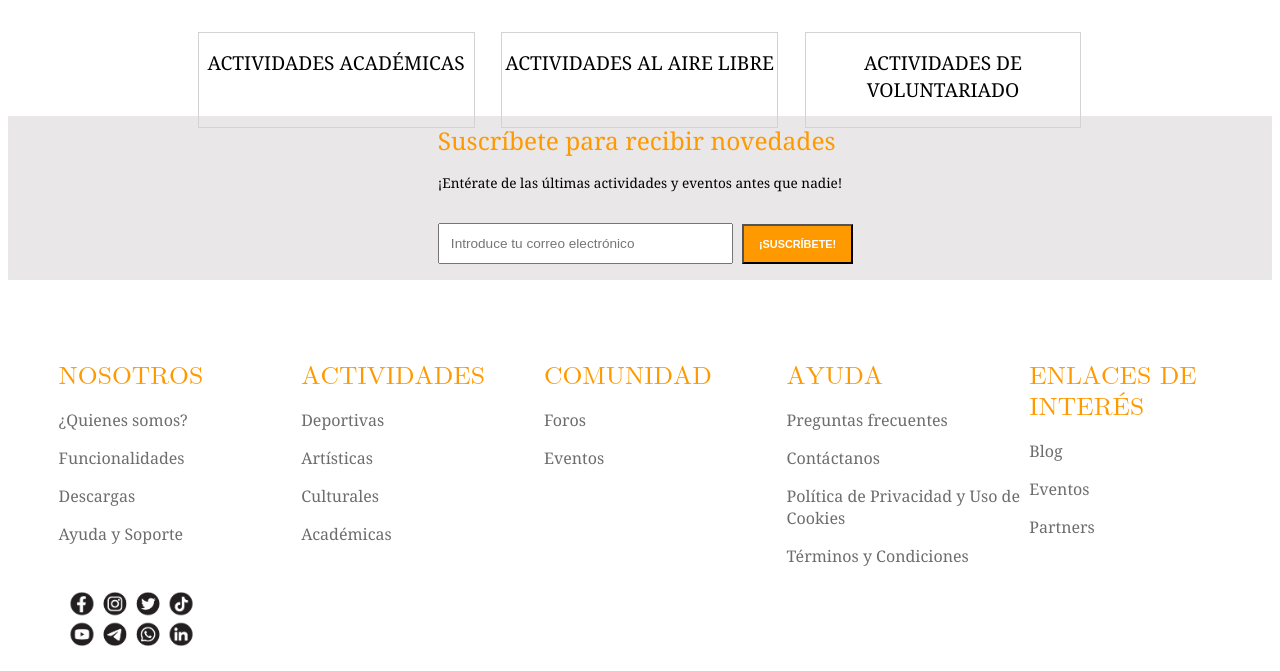
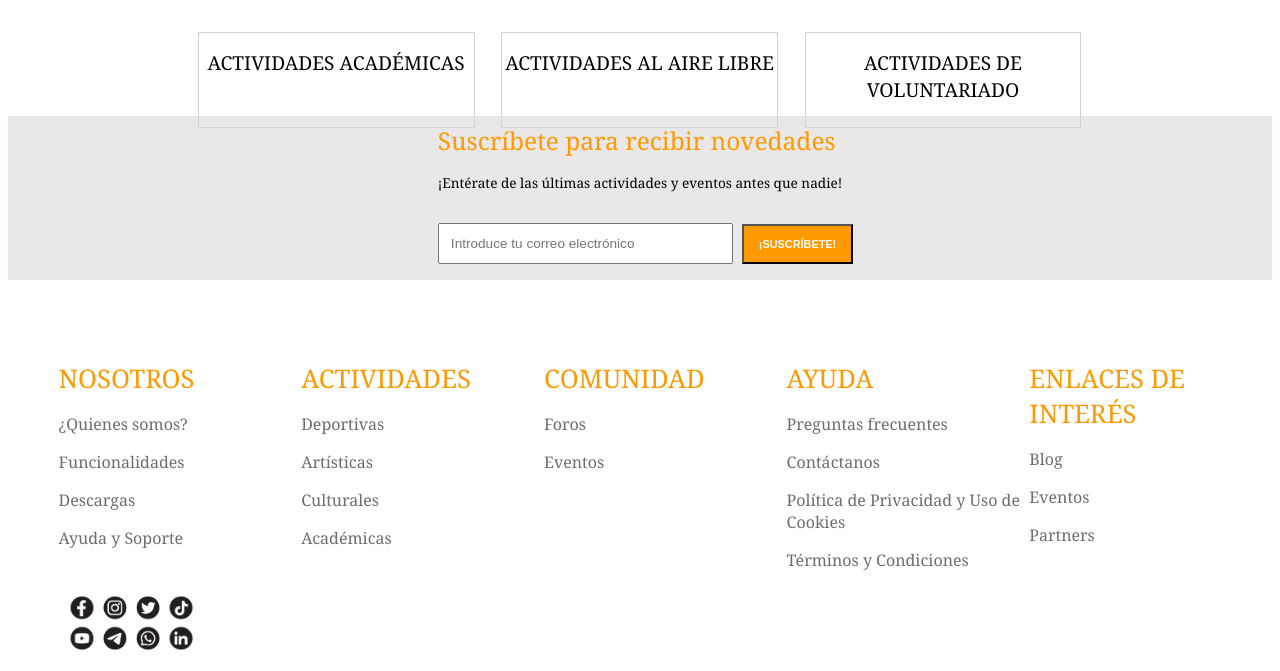
Before and after one commit to aalvaaro19/INTERFACESTFG, a PHP site: page /portada.php in a window 1280 px wide. Shown: the part 481-1152 px from the top of the page. Before the commit the page ends 1127 px from the top, so only its background shows below. Run offline with PHP 8.4, Linux system fonts and the light colour scheme.

Commit message:
Actualizar estilos del footer y página de inicio de sesión

```diff
--- a/estilos/apuntarse.css
+++ b/estilos/apuntarse.css
@@ -356,7 +356,7 @@ ul{
     margin-top: 1%;
     margin-left: 34%;
     width: 44%;
-    font-family: 'Gill Sans', 'Gill Sans MT', Calibri, 'Trebuchet MS', sans-serif;
+
     font-size: 85%;
 }
 
@@ -410,7 +410,6 @@ ul{
 
 .idiomas{
     width: 44%;
-    font-family: 'Gill Sans', 'Gill Sans MT', Calibri, 'Trebuchet MS', sans-serif;
     font-weight:normal;
     font-size:80%;
     float: right;
@@ -422,7 +421,6 @@ ul{
     font-size: 100%;
     margin-top: 1%;
     padding-left: 1%;
-    font-family: 'Gill Sans', 'Gill Sans MT', Calibri, 'Trebuchet MS', sans-serif;
     font-size: 130%;
 }
 
@@ -441,7 +439,6 @@ ul{
 .general h1{
     text-transform:uppercase;
     font-size:160%;
-    font-family:math;
 }
 
 .general p:hover{
@@ -455,7 +452,6 @@ ul{
 }
 
 #sesion{
-    font-family: 'Gill Sans', 'Gill Sans MT', Calibri, 'Trebuchet MS', sans-serif;
     font-size: 14px;
     color: white;
     margin-left: 74%;
--- a/estilos/nuevaPortada.css
+++ b/estilos/nuevaPortada.css
@@ -147,7 +147,7 @@ h1 {
 .promocion{
     text-align: center;
     text-transform: uppercase;
-    font-family: Playfair Display;
+
 }
 
 .promociones{
@@ -165,7 +165,6 @@ h1 {
     height: 120%;
     background-color: #f90;
     color: white;
-    font-family:'Franklin Gothic Medium', 'Arial Narrow', Arial, sans-serif;
     font-size: 120%;
 }
 .caja1 p{
@@ -176,7 +175,6 @@ h1 {
 .caja2{
     border: 1px solid lightgray;
     height: 120%;
-    font-family:'Franklin Gothic Medium', 'Arial Narrow', Arial, sans-serif;
     font-size: 120%;
 }
 
@@ -226,7 +224,6 @@ section{
     margin-top: 1%;
     margin-left: 34%;
     width: 44%;
-    font-family: 'Gill Sans', 'Gill Sans MT', Calibri, 'Trebuchet MS', sans-serif;
     font-size: 85%;
 }
 
@@ -280,7 +277,6 @@ section{
 
 .idiomas{
     width: 44%;
-    font-family: 'Gill Sans', 'Gill Sans MT', Calibri, 'Trebuchet MS', sans-serif;
     font-weight:normal;
     font-size:80%;
     float: right;
@@ -292,7 +288,6 @@ section{
     font-size: 100%;
     margin-top: 1%;
     padding-left: 1%;
-    font-family: 'Gill Sans', 'Gill Sans MT', Calibri, 'Trebuchet MS', sans-serif;
     font-size: 130%;
 }
 
@@ -311,7 +306,6 @@ section{
 .general h1{
     text-transform:uppercase;
     font-size:160%;
-    font-family:math;
 }
 
 .general p:hover{
@@ -325,7 +319,6 @@ section{
 }
 
 #sesion{
-    font-family: 'Gill Sans', 'Gill Sans MT', Calibri, 'Trebuchet MS', sans-serif;
     font-size: 14px;
     color: white;
     margin-left: 74%;
--- a/estilos/perfil.css
+++ b/estilos/perfil.css
@@ -571,7 +571,6 @@ ul{
     margin-top: 1%;
     margin-left: 34%;
     width: 44%;
-    font-family: 'Gill Sans', 'Gill Sans MT', Calibri, 'Trebuchet MS', sans-serif;
     font-size: 85%;
 }
 
@@ -625,7 +624,6 @@ ul{
 
 .idiomas{
     width: 44%;
-    font-family: 'Gill Sans', 'Gill Sans MT', Calibri, 'Trebuchet MS', sans-serif;
     font-weight:normal;
     font-size:80%;
     float: right;
@@ -637,7 +635,6 @@ ul{
     font-size: 100%;
     margin-top: 1%;
     padding-left: 1%;
-    font-family: 'Gill Sans', 'Gill Sans MT', Calibri, 'Trebuchet MS', sans-serif;
     font-size: 130%;
 }
 
@@ -656,7 +653,6 @@ ul{
 .general h1{
     text-transform:uppercase;
     font-size:160%;
-    font-family:math;
 }
 
 .general p:hover{
@@ -670,7 +666,6 @@ ul{
 }
 
 #sesion{
-    font-family: 'Gill Sans', 'Gill Sans MT', Calibri, 'Trebuchet MS', sans-serif;
     font-size: 14px;
     color: white;
     margin-left: 74%;
```
Also changed, not shown: 1 other file.
